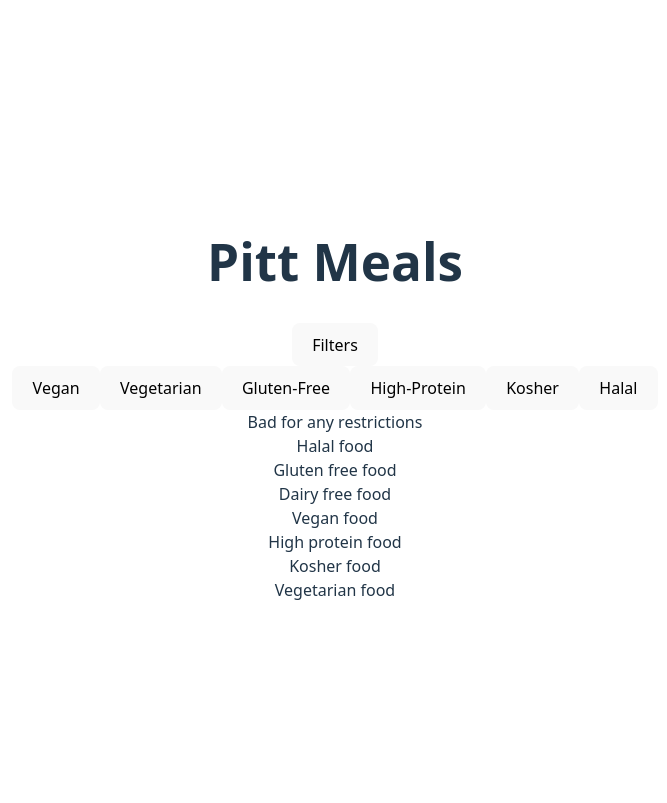
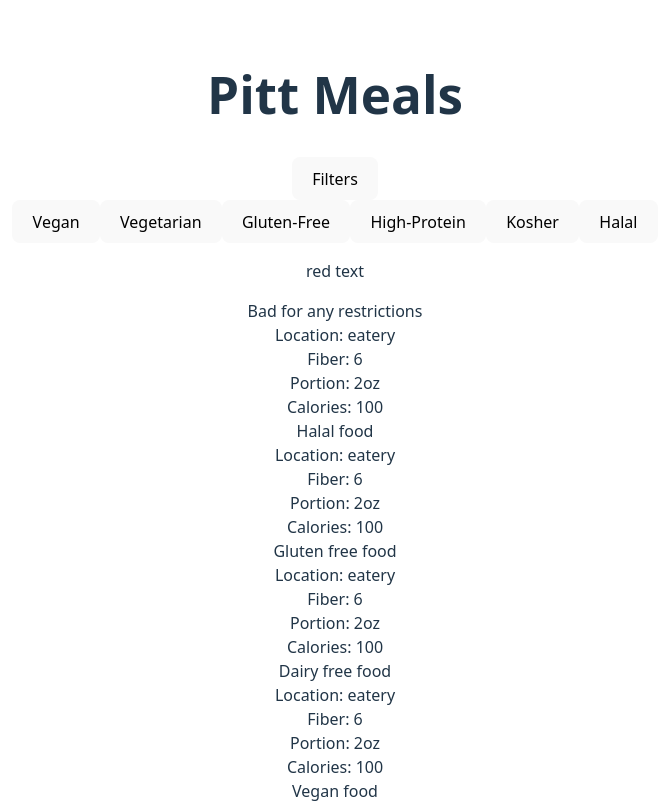
Before and after one commit to pittcsc/pitt-meals, a React app in the folder frontend/: page /menu in a window 1280 px wide. Shown: the top 803 px of the page, without its empty margins (305-972 px from the left). Built offline with nearby package versions, Linux system fonts and the light colour scheme; the HTML template or start-up script is replaced by a standard one.

Commit message:
adds accordion wrapper to featured foods, no styling

```diff
--- a/frontend/package.json
+++ b/frontend/package.json
@@ -12,7 +12,8 @@
   "dependencies": {
     "react": "^19.2.0",
     "react-dom": "^19.2.0",
-    "react-router-dom": "^7.13.0"
+    "react-router-dom": "^7.13.0",
+    "tailwindcss": "^4.2.1"
   },
   "devDependencies": {
     "@eslint/js": "^9.39.1",
--- a/frontend/src/components/FilteredMenu.jsx
+++ b/frontend/src/components/FilteredMenu.jsx
@@ -104,25 +104,44 @@ const ListOfFoods = ({keywords}) => {
 
     }, [keywords])
     const FoodItem = ({food}) => {
+        const [open, setOpen] = useState(false)
+        const toggle = () => {
+            setOpen(open=>!open)
+            console.log("toggled")
+        }
         const capitalize = (food) => {
             return String(food).charAt(0).toUpperCase() + String(food).slice(1)
         }
         const AccordionWrapper = () => {
+
             return (
-                <div>{capitalize(food.name)}</div>
+                <>
+                    <div onClick={toggle}>{capitalize(food.name)}</div>
+                </>
+
             )
         }
         const AccordionItems = () => {
-
+            return(
+                <>
+                    <div>Location: {food.location}</div>
+                    <div>Fiber: {food.fiber}</div>
+                    <div>Portion: {food.portion}</div>
+                    <div>Calories: {food.calories}</div>
+                </>
+            )
         }
         return(
             <>
-                <AccordionWrapper food = {food}/>
+                <AccordionWrapper/>
+                <AccordionItems/>
             </>
         )
     }
     return (
-        <div className="grid grid-cols-4 gap-4">
+
+        <div>
+            <p className="text-red-500">red text</p>
             {goodFoods.map((food, index) => (
                 <FoodItem food = {food} key = {index}></FoodItem>
 
```
Also changed, not shown: 1 other file (tests, documents, lock files or other folders).
